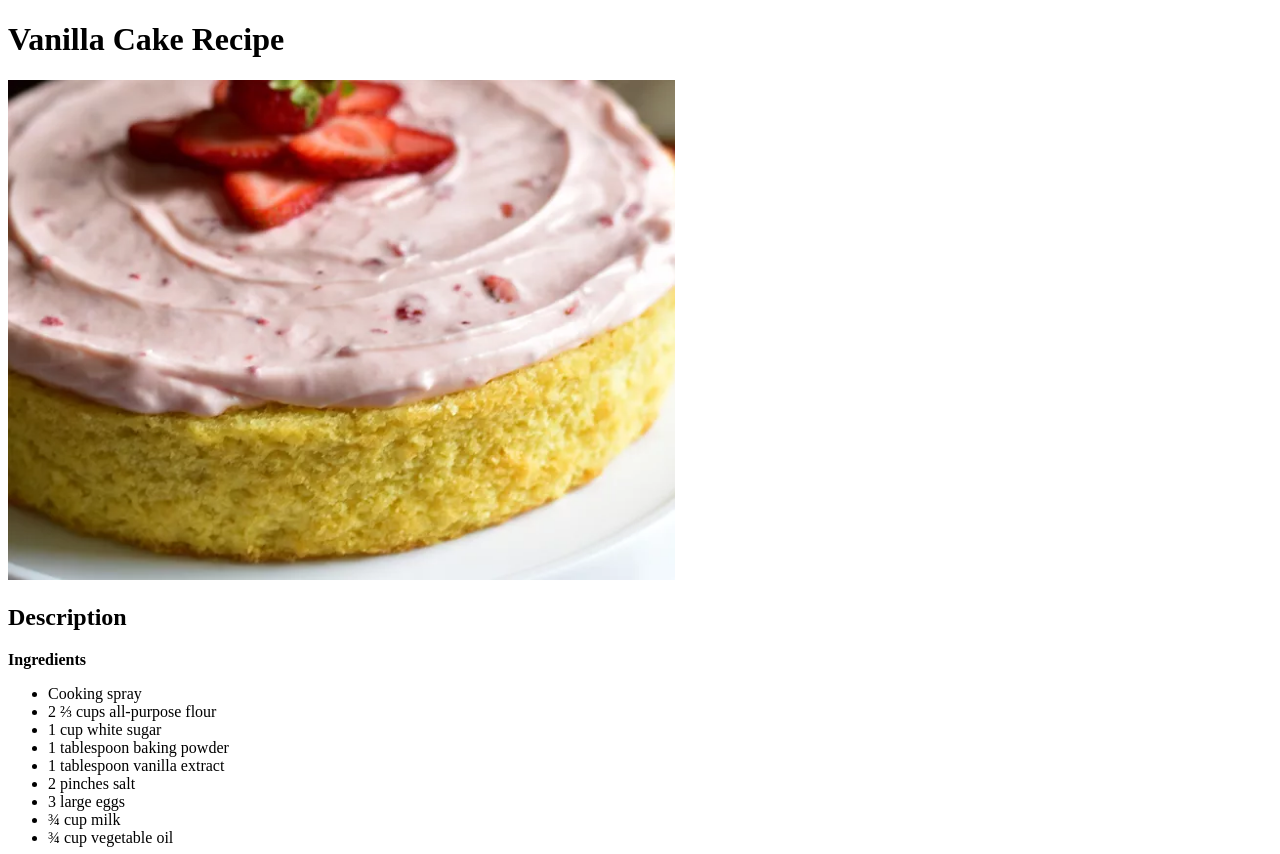
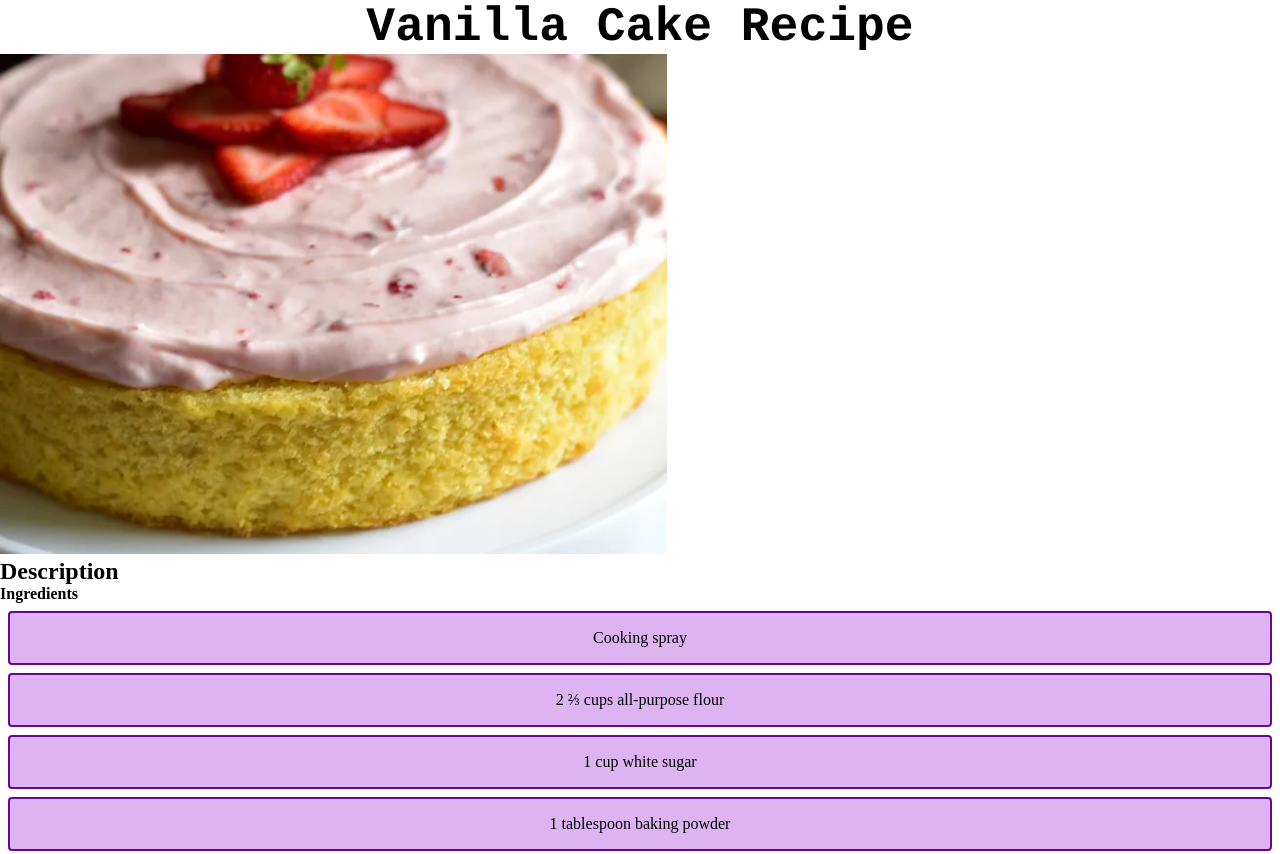
Before and after one commit to meedayyyyy/odin-recipes, a plain HTML site: page recipes/vanilla-cake.html in a window 1280 px wide. Shown: the top 854 px of the page. Drawn offline with Linux system fonts and the light colour scheme.

Commit message:
update recipe homepage interface

```diff
--- a/recipes/vanilla-cake.html
+++ b/recipes/vanilla-cake.html
@@ -4,9 +4,10 @@
     <meta charset="UTF-8">
     <meta name="viewport" content="width=device-width, initial-scale=1.0">
     <title>Vanilla Cake Recipe</title>
+        <link rel="stylesheet" href="../styles.css">
 </head>
 <body>
-    <h1>Vanilla Cake Recipe</h1>
+    <h1 class="title">Vanilla Cake Recipe</h1>
     <img src="../images/vanilla-cake.png" alt="delicious vanilla cake" height="500">
 
 <h2>Description</h2>
--- a/styles.css
+++ b/styles.css
@@ -1,3 +1,25 @@
 * {
-  color: purple;
+margin: 0;
+padding: 0;
+box-sizing: border-box;
 }
+
+.title{
+  font-size: 48px;
+  text-align: center;
+  font-family: 'papyrus', Courier, monospace;
+}
+
+a{
+  /* text-decoration: none; */
+  color: #660792;
+}
+
+li{
+  padding: 16px;
+  margin: 8px;
+  background-color: #ddb3f1;
+  border: 2px solid #660792;
+  text-align: center;
+  border-radius: 4px;
+}
```
Also changed, not shown: index.html (+1 -1 lines), recipes/banana-pancakes.html (+2 -1 lines), recipes/chocolate-cookie.html (+2 -1 lines).
